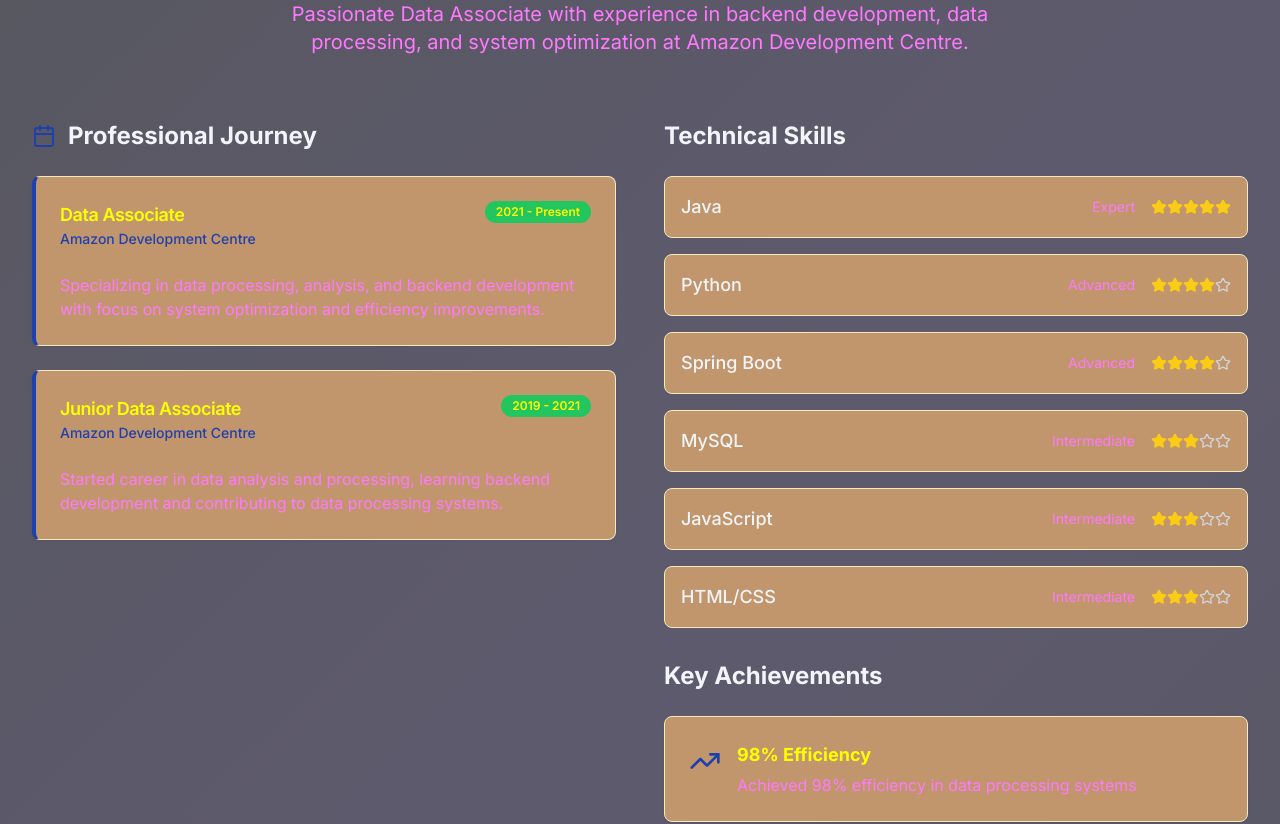
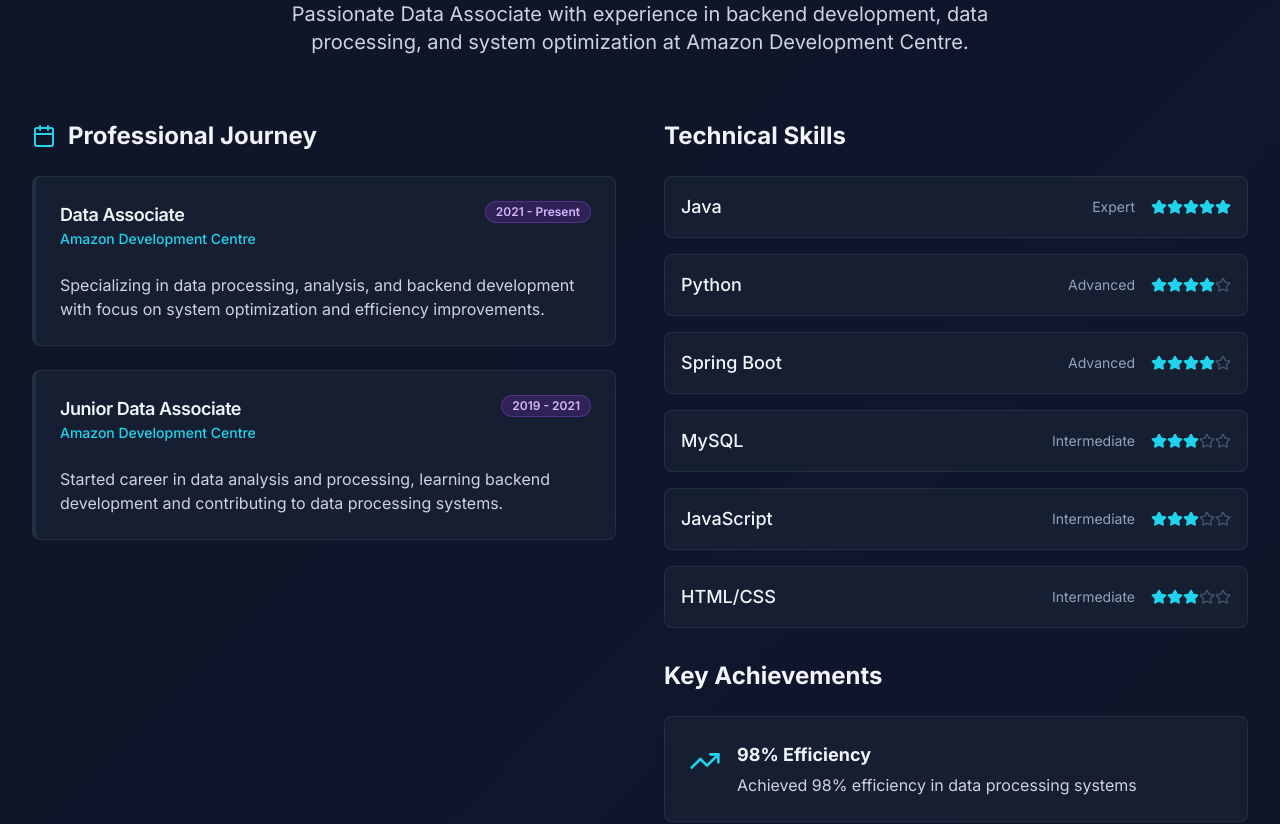
Before and after one commit to rrajez/rajesh-dev-showcase-hub, a React (Vite) app: page / in a window 1280 px wide. Shown: the part 960-1784 px from the top of the page. Built offline with nearby package versions, Linux system fonts and the light colour scheme.

Commit message:
Refactor: Apply header theme to About section
The About Me section, including the professional journey, technical skills, and key achievements, was updated to match the header's theme. This includes styling adjustments to the Card components, text colors, and overall visual consistency.

```diff
--- a/src/components/About.tsx
+++ b/src/components/About.tsx
@@ -75,13 +75,13 @@ const About = () => {
   ];
 
   return (
-    <section ref={sectionRef} id="about" className="section-padding bg-muted/30">
+    <section ref={sectionRef} id="about" className="section-padding bg-slate-900/95">
       <div className="container-custom">
         <div className={`text-center mb-16 ${isVisible ? 'animate-fade-in' : 'opacity-0'}`}>
           <h2 className="text-4xl lg:text-5xl font-bold gradient-text mb-4">
             About Me
           </h2>
-          <p className="text-xl text-muted-foreground max-w-3xl mx-auto">
+          <p className="text-xl text-slate-300 max-w-3xl mx-auto">
             Passionate Data Associate with experience in backend development,
             data processing, and system optimization at Amazon Development Centre.
           </p>
@@ -91,26 +91,26 @@ const About = () => {
           {/* Professional Journey */}
           <div className={`space-y-8 ${isVisible ? 'animate-slide-in-right' : 'opacity-0'}`}>
             <div>
-              <h3 className="text-2xl font-bold mb-6 flex items-center">
-                <Calendar className="mr-3 h-6 w-6 text-primary" />
+              <h3 className="text-2xl font-bold mb-6 flex items-center text-slate-100">
+                <Calendar className="mr-3 h-6 w-6 text-cyan-400" />
                 Professional Journey
               </h3>
               <div className="space-y-6">
                 {timeline.map((item, index) => (
-                  <Card key={index} className="border-l-4 border-l-primary">
+                  <Card key={index} className="border-l-4 border-l-cyan-400 bg-slate-800/50 backdrop-blur-md border-slate-700/50">
                     <CardHeader>
                       <div className="flex justify-between items-start">
                         <div>
-                          <CardTitle className="text-lg">{item.title}</CardTitle>
-                          <CardDescription className="text-primary font-medium">
+                          <CardTitle className="text-lg text-slate-100">{item.title}</CardTitle>
+                          <CardDescription className="text-cyan-400 font-medium">
                             {item.company}
                           </CardDescription>
                         </div>
-                        <Badge variant="secondary">{item.year}</Badge>
+                        <Badge variant="secondary" className="bg-purple-600/20 text-purple-300 border-purple-500/30">{item.year}</Badge>
                       </div>
                     </CardHeader>
                     <CardContent>
-                      <p className="text-muted-foreground">{item.description}</p>
+                      <p className="text-slate-300">{item.description}</p>
                     </CardContent>
                   </Card>
                 ))}
@@ -122,21 +122,21 @@ const About = () => {
           <div className={`space-y-8 ${isVisible ? 'animate-slide-in-right' : 'opacity-0'}`} style={{ animationDelay: '200ms' }}>
             {/* Skills */}
             <div>
-              <h3 className="text-2xl font-bold mb-6">Technical Skills</h3>
+              <h3 className="text-2xl font-bold mb-6 text-slate-100">Technical Skills</h3>
               <div className="space-y-4">
                 {skills.map((skill, index) => (
-                  <div key={skill.name} className="flex items-center justify-between p-4 bg-card rounded-lg border">
-                    <span className="font-medium text-lg">{skill.name}</span>
+                  <div key={skill.name} className="flex items-center justify-between p-4 bg-slate-800/50 backdrop-blur-md rounded-lg border border-slate-700/50">
+                    <span className="font-medium text-lg text-slate-100">{skill.name}</span>
                     <div className="flex items-center space-x-2">
-                      <span className="text-sm text-muted-foreground mr-2">{skill.level}</span>
+                      <span className="text-sm text-slate-400 mr-2">{skill.level}</span>
                       <div className="flex">
                         {[...Array(5)].map((_, i) => (
                           <Star
                             key={i}
                             className={`w-4 h-4 ${
                               i < getSkillStars(skill.level)
-                                ? 'text-yellow-400 fill-current'
-                                : 'text-gray-300'
+                                ? 'text-cyan-400 fill-current'
+                                : 'text-slate-600'
                             } ${
                               skillsAnimated ? 'animate-fade-in' : 'opacity-0'
                             }`}
@@ -154,15 +154,15 @@ const About = () => {
 
             {/* Achievements */}
             <div>
-              <h3 className="text-2xl font-bold mb-6">Key Achievements</h3>
+              <h3 className="text-2xl font-bold mb-6 text-slate-100">Key Achievements</h3>
               <div className="grid gap-4">
                 {achievements.map((achievement, index) => (
-                  <Card key={index} className="hover:shadow-lg transition-shadow duration-300">
+                  <Card key={index} className="hover:shadow-lg transition-all duration-300 bg-slate-800/50 backdrop-blur-md border border-slate-700/50 hover:border-cyan-500/50">
                     <CardContent className="flex items-start p-6">
-                      <achievement.icon className="h-8 w-8 text-primary mr-4 mt-1" />
+                      <achievement.icon className="h-8 w-8 text-cyan-400 mr-4 mt-1" />
                       <div>
-                        <h4 className="font-bold text-lg mb-1">{achievement.title}</h4>
-                        <p className="text-muted-foreground">{achievement.description}</p>
+                        <h4 className="font-bold text-lg mb-1 text-slate-100">{achievement.title}</h4>
+                        <p className="text-slate-300">{achievement.description}</p>
                       </div>
                     </CardContent>
                   </Card>
```
